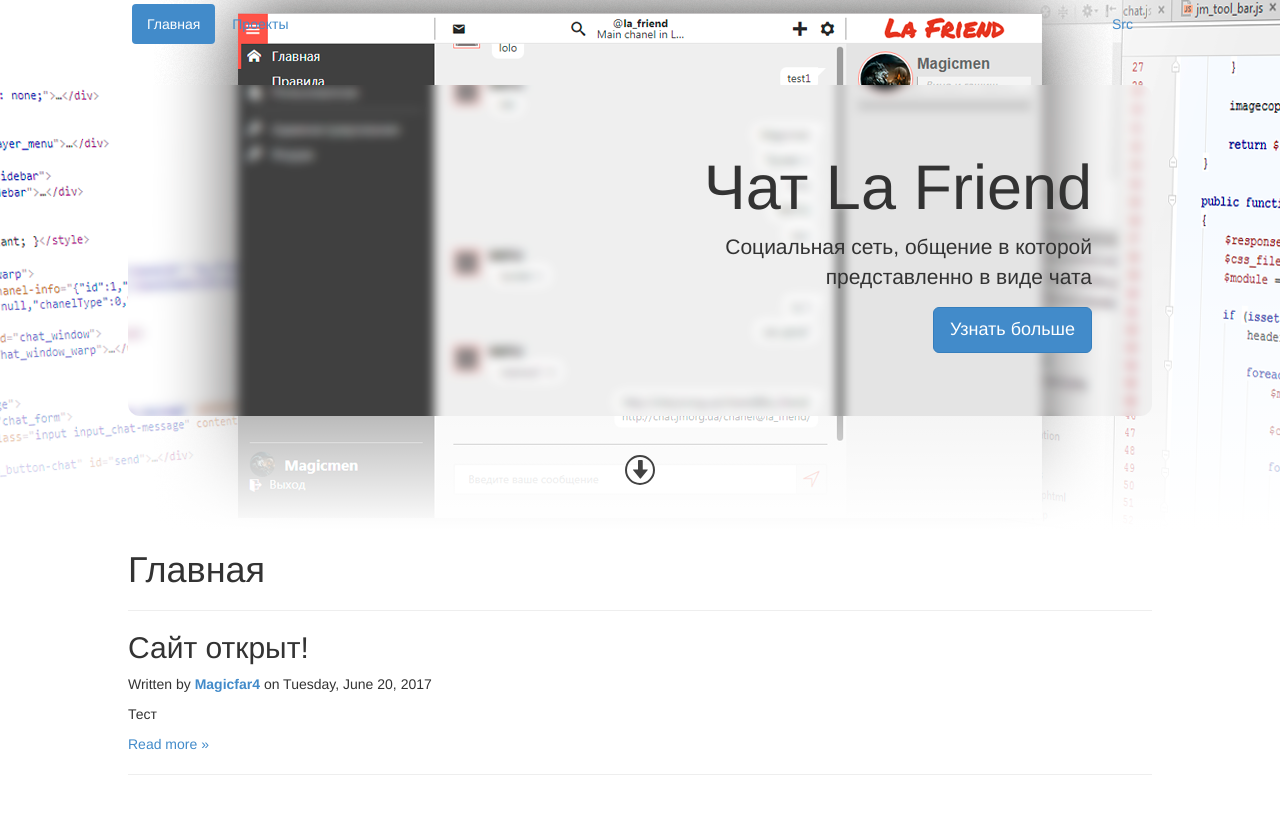
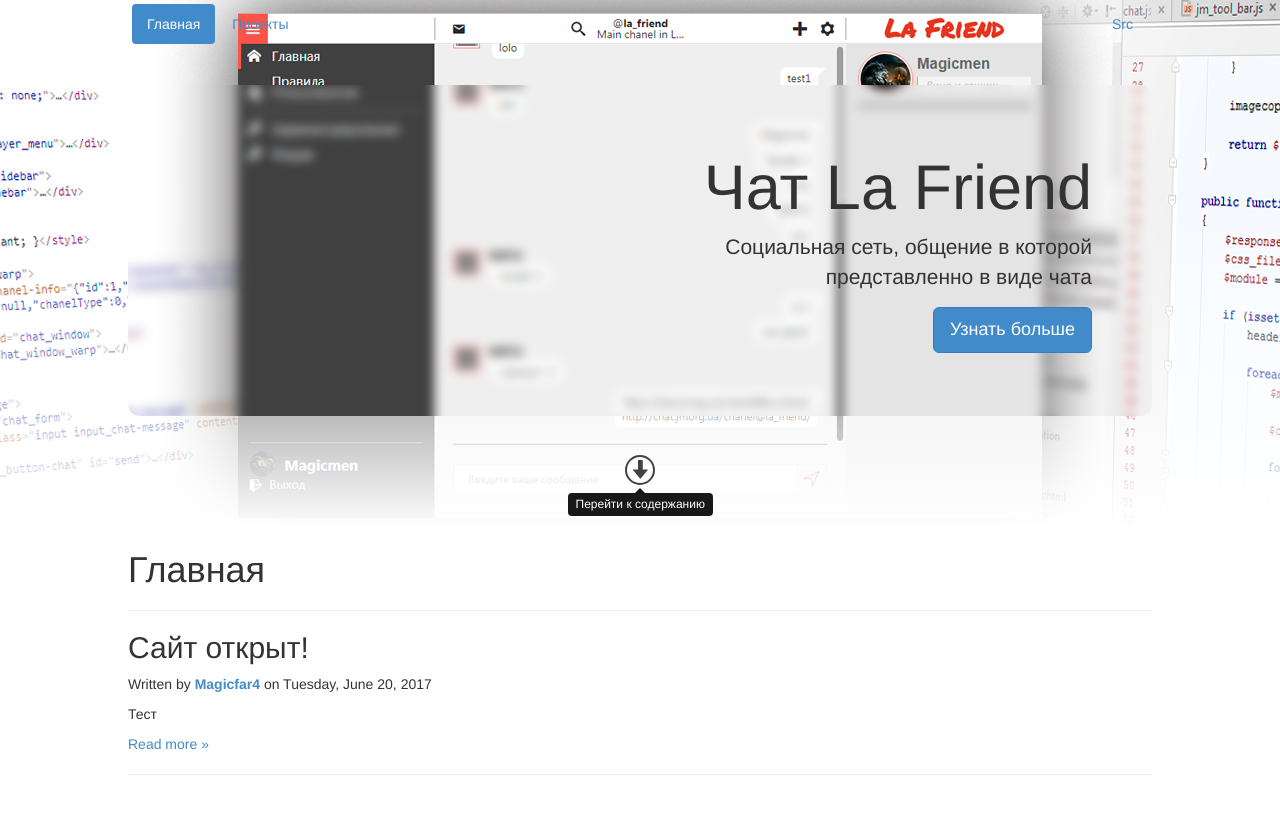
Before and after one commit to jm-organization/jm-organization.github.io, a Jekyll site: the page built from index.html, in a window 1280 px wide and 900 px high. Shown: the top 814 px of the window. Built offline with Jekyll 4.4.1, drawn with Linux system fonts in a browser that asks for light colours.

Commit message:
Добавленна всплывающая подсказка

```diff
--- a/_includes/jm_header.html
+++ b/_includes/jm_header.html
@@ -18,7 +18,7 @@
 </div>
 
 <div class="jm-warp warp-button-to-content">
-	<a data-href="@content"><span class="glyphicon glyphicon-arrow-down"></span></a>
+	<a data-href="@content" data-toggle="tooltip" data-placement="bottom" title="Перейти к содержанию"><span class="glyphicon glyphicon-arrow-down"></span></a>
 </div>
 
 <div class="jm-layer2" ></div>
--- a/assets/js/jm_header.js
+++ b/assets/js/jm_header.js
@@ -21,5 +21,7 @@ $(document).ready(function () {
         if ($(this).data('href') == '@content') {
             $('body').scrollTop(495);
         }
-    })
+    });
+
+    $('a[data-href="@content"]').tooltip('toggle')
 });
```
